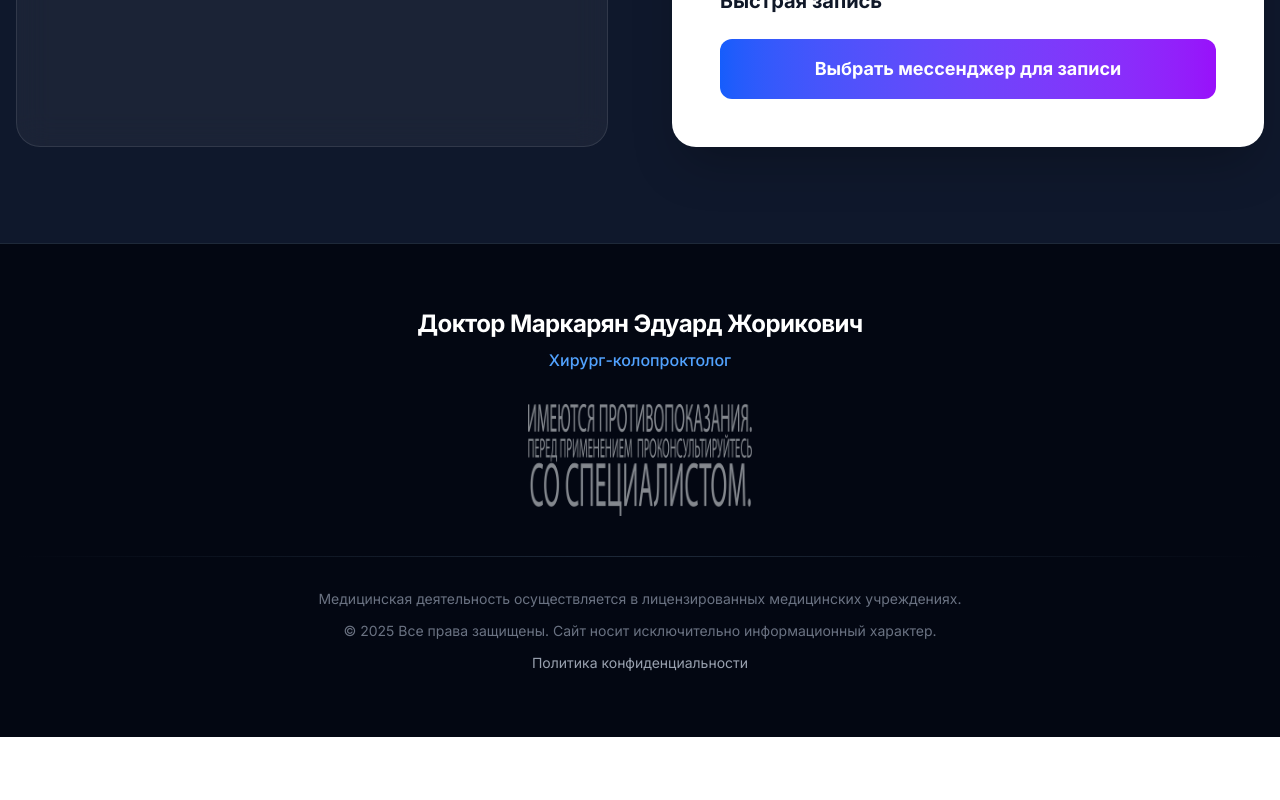
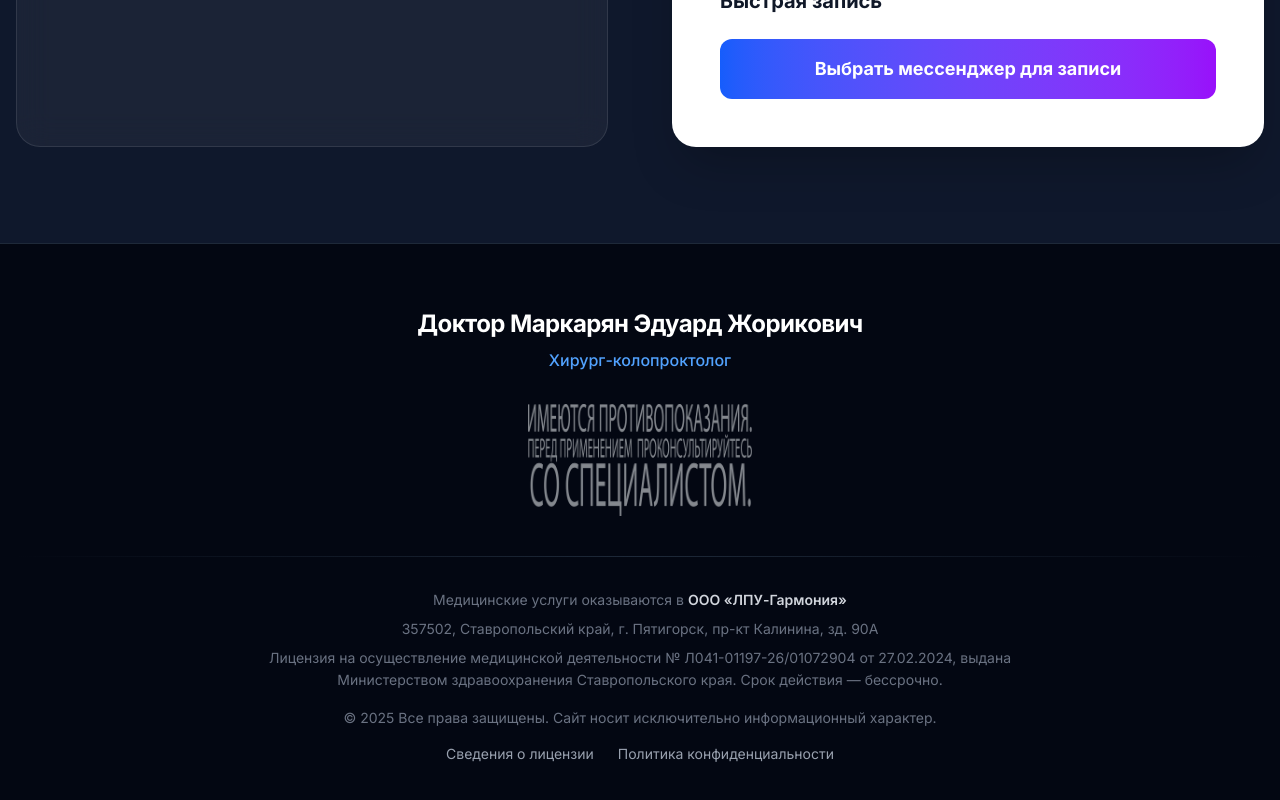
Before and after one commit to ddosmast3r/dr-markaryan, a Next.js app: page / in a window 1280 px wide. Shown: the part 7370-8170 px from the top of the page. Before the commit the page ends 8107 px from the top, so only its background shows below. Built offline with nearby package versions, Linux system fonts and the light colour scheme; no server answers.

Commit message:
site: add ЛПУ-Гармония license info (footer + /license) for Direct moderation

```diff
--- /dev/null
+++ b/app/license/page.tsx
@@ -0,0 +1,110 @@
+import Link from "next/link";
+
+export const metadata = {
+  title: "Сведения о лицензии - Доктор Маркарян Эдуард Жорикович",
+  description: "Сведения о медицинской организации и лицензии на осуществление медицинской деятельности.",
+};
+
+export default function LicensePage() {
+  return (
+    <main className="min-h-screen bg-slate-50 text-gray-900">
+      <section className="border-b border-gray-200 bg-white">
+        <div className="mx-auto max-w-4xl px-4 py-8 sm:px-6">
+          <Link href="/" className="text-sm font-semibold text-blue-700 hover:text-blue-900">
+            На главную
+          </Link>
+          <h1 className="mt-6 text-3xl font-extrabold tracking-tight sm:text-4xl">
+            Сведения о лицензии
+          </h1>
+          <p className="mt-3 text-gray-600">
+            Медицинские услуги, представленные на сайте, оказываются в лицензированной медицинской организации.
+          </p>
+        </div>
+      </section>
+
+      <section className="mx-auto max-w-4xl px-4 py-10 sm:px-6">
+        <div className="space-y-10 rounded-2xl bg-white p-6 shadow-sm ring-1 ring-gray-200 sm:p-10">
+          <div className="space-y-4">
+            <h2 className="text-xl font-bold">Медицинская организация</h2>
+            <dl className="grid gap-x-6 gap-y-3 sm:grid-cols-[16rem_1fr]">
+              <dt className="text-gray-500">Полное наименование</dt>
+              <dd>Общество с ограниченной ответственностью «ЛПУ-Гармония»</dd>
+
+              <dt className="text-gray-500">Сокращённое наименование</dt>
+              <dd>ООО «ЛПУ-Гармония»</dd>
+
+              <dt className="text-gray-500">ИНН</dt>
+              <dd>2632122769</dd>
+
+              <dt className="text-gray-500">ОГРН</dt>
+              <dd>1232600013854</dd>
+
+              <dt className="text-gray-500">Юридический адрес</dt>
+              <dd>357502, Ставропольский край, г. Пятигорск, пр-кт Калинина, зд. 90А</dd>
+
+              <dt className="text-gray-500">Адрес оказания медицинской деятельности</dt>
+              <dd>357502, Ставропольский край, г. Пятигорск, пр-кт Калинина, зд. 90А</dd>
+            </dl>
+          </div>
+
+          <div className="space-y-4">
+            <h2 className="text-xl font-bold">Лицензия на осуществление медицинской деятельности</h2>
+            <dl className="grid gap-x-6 gap-y-3 sm:grid-cols-[16rem_1fr]">
+              <dt className="text-gray-500">Номер лицензии</dt>
+              <dd className="font-mono">Л041-01197-26/01072904</dd>
+
+              <dt className="text-gray-500">Дата предоставления</dt>
+              <dd>27 февраля 2024 г.</dd>
+
+              <dt className="text-gray-500">Срок действия</dt>
+              <dd>Бессрочно</dd>
+
+              <dt className="text-gray-500">Лицензирующий орган</dt>
+              <dd>Министерство здравоохранения Ставропольского края</dd>
+
+              <dt className="text-gray-500">Вид деятельности</dt>
+              <dd>Медицинская деятельность</dd>
+            </dl>
+          </div>
+
+          <div className="space-y-3">
+            <h2 className="text-xl font-bold">Перечень работ (услуг)</h2>
+            <p className="leading-7 text-gray-700">
+              При оказании первичной медико-санитарной помощи по адресу
+              г. Пятигорск, пр-кт Калинина, зд. 90А организуются и выполняются
+              следующие работы (услуги):
+            </p>
+            <div className="space-y-3 text-gray-700">
+              <p className="leading-7">
+                <span className="font-semibold">Первичная доврачебная помощь в амбулаторных условиях:</span>{' '}
+                медицинский массаж; сестринское дело; сестринское дело в педиатрии.
+              </p>
+              <p className="leading-7">
+                <span className="font-semibold">Первичная врачебная помощь в амбулаторных условиях:</span>{' '}
+                педиатрия; терапия.
+              </p>
+              <p className="leading-7">
+                <span className="font-semibold">Первичная специализированная помощь в амбулаторных условиях:</span>{' '}
+                акушерство и гинекология (за исключением вспомогательных репродуктивных технологий и
+                искусственного прерывания беременности); аллергология и иммунология; гастроэнтерология;
+                дерматовенерология; детская кардиология; детская урология-андрология; детская хирургия;
+                детская эндокринология; кардиология; косметология; неврология; онкология; организация
+                здравоохранения и общественное здоровье; эпидемиология; оториноларингология (за исключением
+                кохлеарной имплантации); ревматология; травматология и ортопедия; ультразвуковая
+                диагностика; урология; функциональная диагностика; хирургия; эндокринология.
+              </p>
+            </div>
+          </div>
+
+          <div className="space-y-3">
+            <h2 className="text-xl font-bold">Проверка лицензии</h2>
+            <p className="leading-7 text-gray-700">
+              Актуальные сведения о лицензии доступны в Едином реестре лицензий на сайте Министерства
+              здравоохранения Ставропольского края, а также через портал Росздравнадзора.
+            </p>
+          </div>
+        </div>
+      </section>
+    </main>
+  );
+}
--- a/components/Footer.tsx
+++ b/components/Footer.tsx
@@ -24,12 +24,28 @@ export default function Footer() {
 
         <div className="w-full h-px bg-gradient-to-r from-transparent via-gray-800 to-transparent mb-8"></div>
 
-        <div className="text-xs sm:text-sm text-gray-500 text-center space-y-3">
-          <p>Медицинская деятельность осуществляется в лицензированных медицинских учреждениях.</p>
+        <div className="text-xs sm:text-sm text-gray-500 text-center space-y-4 max-w-3xl">
+          <div className="space-y-1.5 leading-relaxed">
+            <p>
+              Медицинские услуги оказываются в{' '}
+              <span className="text-gray-300 font-semibold">ООО «ЛПУ-Гармония»</span>
+            </p>
+            <p>357502, Ставропольский край, г. Пятигорск, пр-кт Калинина, зд. 90А</p>
+            <p>
+              Лицензия на осуществление медицинской деятельности
+              {' '}№ Л041-01197-26/01072904 от 27.02.2024, выдана Министерством здравоохранения Ставропольского края.
+              Срок действия — бессрочно.
+            </p>
+          </div>
           <p>&copy; {new Date().getFullYear()} Все права защищены. Сайт носит исключительно информационный характер.</p>
-          <Link href="/privacy" className="inline-flex text-gray-400 hover:text-white transition-colors">
-            Политика конфиденциальности
-          </Link>
+          <div className="flex flex-wrap items-center justify-center gap-x-6 gap-y-2">
+            <Link href="/license" className="text-gray-400 hover:text-white transition-colors">
+              Сведения о лицензии
+            </Link>
+            <Link href="/privacy" className="text-gray-400 hover:text-white transition-colors">
+              Политика конфиденциальности
+            </Link>
+          </div>
         </div>
       </div>
     </footer>
```
